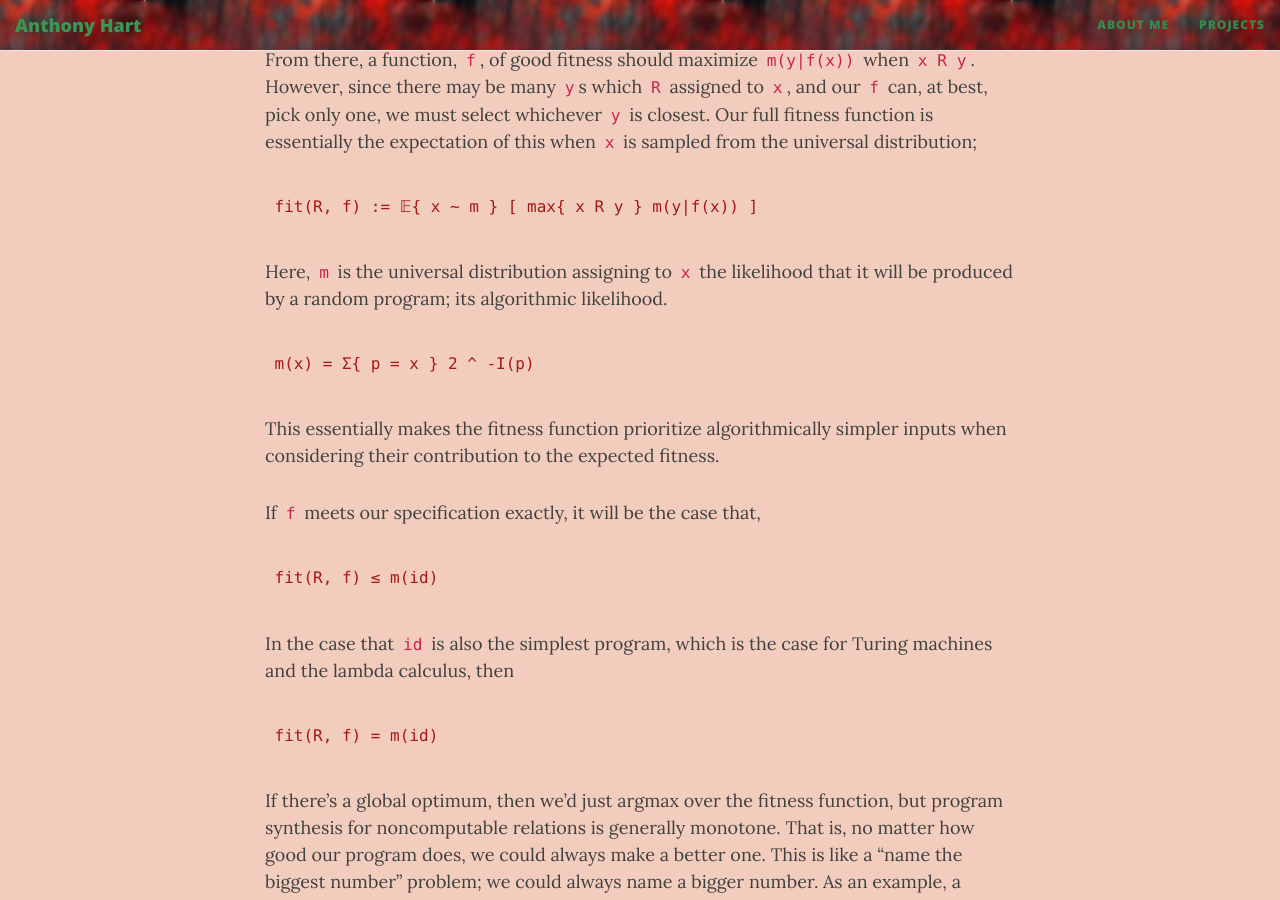
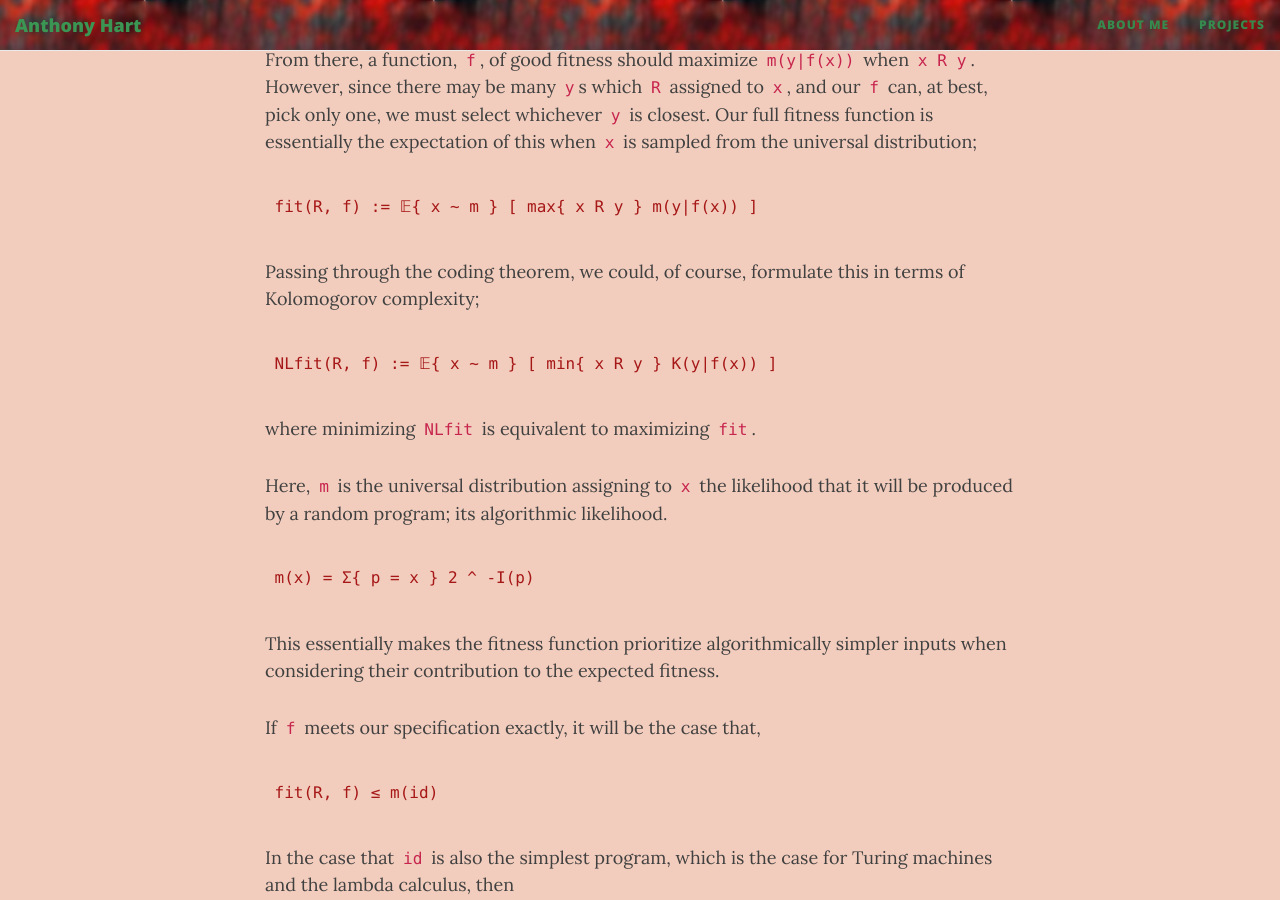
Before and after one commit to AHartNtkn/AHartNtkn.github.io, a Jekyll site: the page built from _posts/2020-10-07-Program-Synthesis-Specification.md, in a window 1280 px wide and 900 px high, scrolled down 1935 px. Built offline with Jekyll 4.4.1, drawn with Linux system fonts in a browser that asks for light colours; nearby versions of some CDN libraries.

Commit message:
Add note on K

````diff
--- a/_posts/2020-10-07-Program-Synthesis-Specification.md
+++ b/_posts/2020-10-07-Program-Synthesis-Specification.md
@@ -38,6 +38,14 @@ From there, a function, `f`, of good fitness should maximize `m(y|f(x))` when `x
 fit(R, f) := 𝔼{ x ~ m } [ max{ x R y } m(y|f(x)) ]
 ```
 
+Passing through the coding theorem, we could, of course, formulate this in terms of Kolomogorov complexity;
+
+```
+NLfit(R, f) := 𝔼{ x ~ m } [ min{ x R y } K(y|f(x)) ]
+```
+
+where minimizing `NLfit` is equivalent to maximizing `fit`.
+
 Here, `m` is the universal distribution assigning to `x` the likelihood that it will be produced by a random program; its algorithmic likelihood.
 
 ```
````
